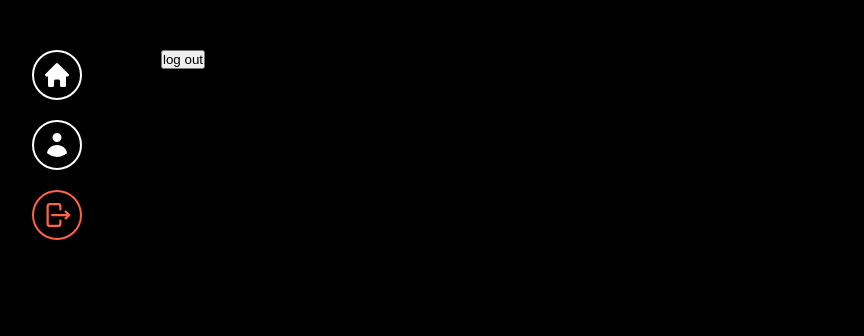
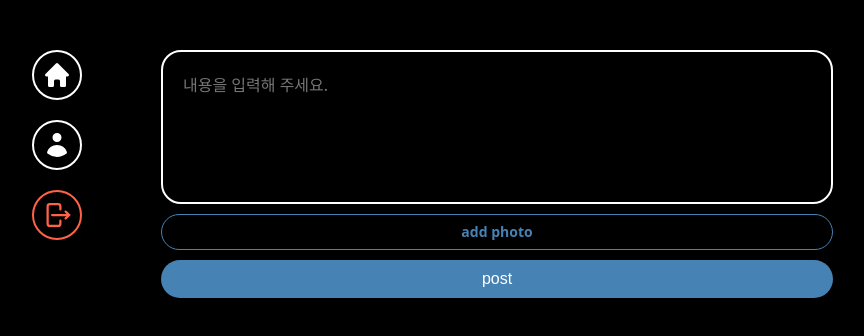
Before and after one commit to woooooooojin/vite_project, a React (Vite) app in the folder nwitter/: page / in a window 1280 px wide. Shown: the top 336 px of the page, without its empty margins (237-1101 px from the left). Built offline with nearby package versions, Linux system fonts and the light colour scheme; no server answers; sample sign-in values are in the browser's storage; the HTML template or start-up script is replaced by a standard one.

Commit message:
post form

```diff
--- /dev/null
+++ b/nwitter/src/components/post-form.tsx
@@ -0,0 +1,84 @@
+import { useState } from "react"
+import { styled } from "styled-components"
+
+
+const Form = styled.form`
+    display: flex;
+    flex-direction: column;
+    gap: 10px;
+`
+const TextArea = styled.textarea`
+    border: 2px solid #fff;
+    padding: 20px;
+    border-radius: 20px;
+    font-size: 16px;
+    color: #fff;
+    background-color: black;
+    width: 100%;
+    resize: none;
+    transition: .3s;
+    font-family: system-ui, -apple-system, BlinkMacSystemFont, 'Segoe UI', Roboto, Oxygen, Ubuntu, Cantarell, 'Open Sans', 'Helvetica Neue', sans-serif;
+    &::placeholder{
+        font-size: 16px;
+
+    }
+    &:focus{
+        outline: none;
+        border-color: steelblue;
+    }
+`
+const AttachFileBtn = styled.label`
+    padding: 10px 0;
+    color: steelblue;
+    text-align: center;
+    border-radius: 20px;
+    border: 1px solid steelblue;
+    font-size: 14px;
+    font-weight: 600;
+    cursor: pointer;
+`
+const AttachFileInput = styled.input`
+    display: none;
+`
+const SubmitBtn = styled.input`
+    background-color: steelblue;
+    color: #fff;
+    border: none;
+    padding: 10px 0;
+    border-radius: 20px;
+    cursor: pointer;
+    font-size: 16px;
+    transition: all .3s;
+    &:hover,
+    &:active{
+        opacity: 0.8;
+    }
+`
+
+export default function PostForm() {
+
+    const [isLoding, setIsLoading] = useState(false);
+    const [post, setPost] = useState(''); //게시글 업로드
+    const [file, setFile] = useState<File|null>(null); //파일업로드
+
+    const onChange = (e:React.ChangeEvent<HTMLTextAreaElement>)=>{
+        setPost(e.target.value)
+    }
+    const onFileChange = (e:React.ChangeEvent<HTMLInputElement>)=>{
+        const {files} = e.target
+        if(files && files.length === 1){
+            setFile(files[0])
+        }
+    } //인풋 파일이 변경될때마다  파일의 배열을 받음  여러파일이 올라가지않게 하나만 올림,, 파일이 존재하고 하나만 있는경우만 setfile에 저장한다
+
+  return (
+    <>
+        <Form>
+            <TextArea rows={5} maxLength={200} onChange={onChange} value={post} placeholder="내용을 입력해 주세요."></TextArea>
+            <AttachFileBtn htmlFor="file">{file ? 'added photo' : 'add photo'}</AttachFileBtn>
+            <AttachFileInput onChange={onFileChange} type="file" id="file" accept="image/*"/>
+            <SubmitBtn type="submit" value={isLoding ? "posting..." : "post"}></SubmitBtn>
+        </Form>
+    </>
+  )
+}
--- a/nwitter/src/routes/home.tsx
+++ b/nwitter/src/routes/home.tsx
@@ -1,18 +1,19 @@
-import { useNavigate } from "react-router-dom";
-import { auth } from "../firebase"
+import { styled } from "styled-components";
+import PostForm from "../components/post-form";
+
+const Wrapper = styled.div`
+
+`
+
 
 export default function Home() {
-  const navigate = useNavigate()
 
-  const logOut = ()=>{
-    auth.signOut();
-
-    navigate('/login')
-  }
 
   return (
     <>
-    <h1><button onClick={logOut}>log out</button></h1>
+      <Wrapper>
+       <PostForm></PostForm>
+      </Wrapper>
     </>
   )
 }
```
